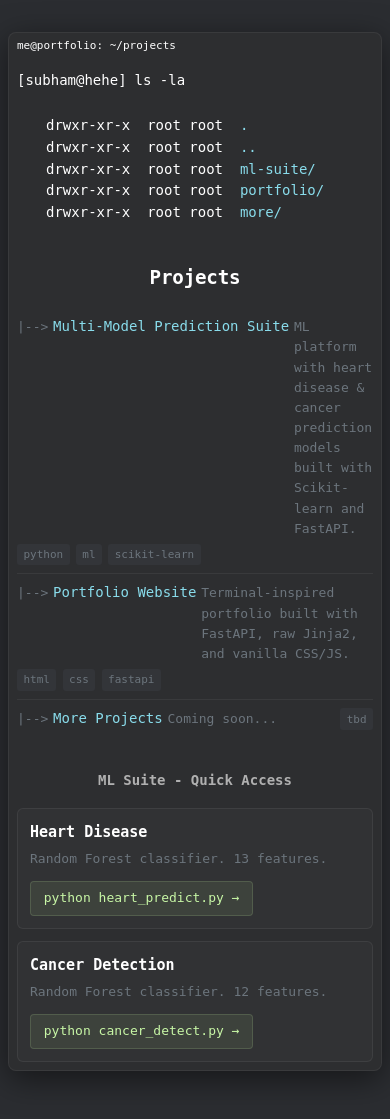
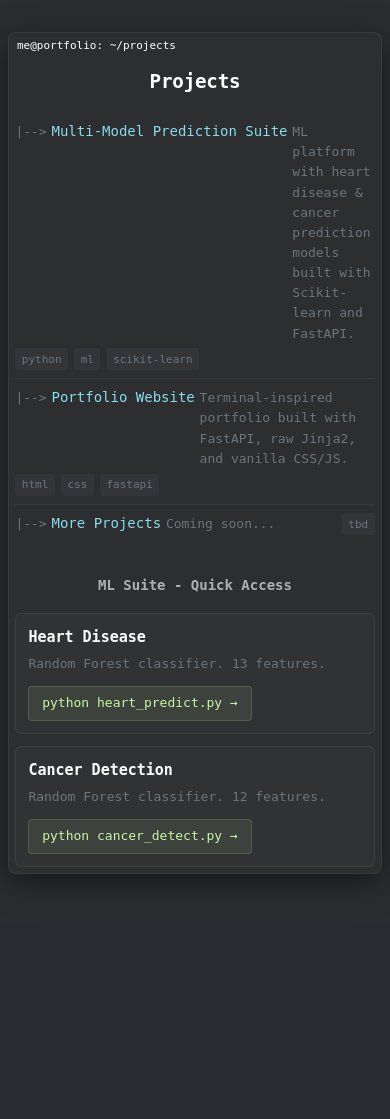
Before and after one commit to itzsubham2006/Portfolilo, a Python web app: template templates/projects.html in a window 390 px wide. Shown: the part 50-1169 px from the top of the page. After the commit the page ends 932 px from the top, so only its background shows below. Run offline with Jinja, Linux system fonts and the light colour scheme; the template is opened without the code that fills it, so the values that code supplies are empty.

Commit message:
removing the linux commands from projects, and little responsive

```diff
--- a/about.html
+++ b/about.html
@@ -39,7 +39,7 @@
                 <!-- <span>File</span><span>Edit</span><span>View</span><span>Search</span><span>Terminal</span><span>Help</span> -->
             </div>
             <div class="tw-body">
-                <div class="section-label"><span class="num">01.</span> about.md</div>
+                <!-- <div class="section-label"><span class="num">01.</span> about.md</div> -->
                 <h2 class="section-title">About Me</h2>
 
                 <div class="about-grid">
--- a/projects.html
+++ b/projects.html
@@ -39,14 +39,14 @@
                 <!-- <span>File</span><span>Edit</span><span>View</span><span>Search</span><span>Terminal</span><span>Help</span> -->
             </div>
             <div class="tw-body">
-                <div class="tw-line"><span class="p">[subham@hehe]</span> <span class="t">ls -la</span></div>
-                <div class="tw-line" style="margin-bottom:1rem;"><span class="s">  </span><span class="t">
+                <!-- <div class="tw-line"><span class="p">[subham@hehe]</span> <span class="t">ls -la</span></div> -->
+                <!-- <div class="tw-line" style="margin-bottom:1rem;"><span class="s">  </span><span class="t">
 drwxr-xr-x  root root  <span style="color:#89dceb">.</span>
 drwxr-xr-x  root root  <span style="color:#89dceb">..</span>
 drwxr-xr-x  root root  <span style="color:#89dceb">ml-suite/</span>
 drwxr-xr-x  root root  <span style="color:#89dceb">portfolio/</span>
 drwxr-xr-x  root root  <span style="color:#89dceb">more/</span>
-                </span></div>
+                </span></div> -->
 
                 <!-- <div class="section-label"><span class="num">03.</span> projects/</div> -->
                 <h2 class="section-title">Projects</h2>
--- a/skills.html
+++ b/skills.html
@@ -84,7 +84,7 @@
                     </div>
                     <div class="skill-card">
                         <div class="skill-top">
-                            <i class="fa-brands fa-html5 skill-icon"></i>
+                            <!-- <i class="fa-brands fa-html5 skill-icon"></i> -->
                             <span class="skill-name">HTML & CSS</span>
                         </div>
                         <div class="skill-desc">Responsive Design, Flexbox, Grid</div>
--- a/static/css/style.css
+++ b/static/css/style.css
@@ -291,6 +291,7 @@ button { font-family: var(--font); cursor: pointer; } */
 
 /* widget output */
 .tw-output { margin-bottom: 2px; }
+.tw-output pre { font-size: clamp(8px, calc(0.4rem + 0.6vw), 13px); overflow-x: auto; }
 .tw-output .green { color: var(--accent); }
 .tw-output .cyan { color: var(--cyan); }
 .tw-output .red { color: var(--red); }
@@ -835,3 +836,9 @@ footer .accent { color: var(--accent); }
     .input-group input, .input-group select { font-size: 14px; }
     .predict-btn { font-size: 14px; padding: 0.5rem 1rem; }
 }
+
+@media (max-width: 464px) {
+    .t-widget-lg .tw-body { padding: 0.4rem; }
+    .tw-line .s { min-width: 0.5em; }
+    .tw-line { gap: 0.25rem; }
+}
--- a/static/js/script.js
+++ b/static/js/script.js
@@ -57,7 +57,27 @@
     function showHihifetch() {
         if (!twOutput) return;
 
-        var art = '<span style="color:#d4d4d4">      _                                              </span>\n' +
+        var compact = window.innerWidth < 465;
+        var art = compact
+? '<span style="color:#d4d4d4">      _                       </span>\n' +
+'<span style="color:#d4d4d4">     | |                      </span>\n' +
+'<span style="color:#d4d4d4">     | |__   __ _  _ __  _   _ </span>\n' +
+'<span style="color:#d4d4d4">     | \'_ \\ / _` || \'_ \\| | | |</span>\n' +
+'<span style="color:#d4d4d4">     | | | | (_| || |_) | |_| |</span>\n' +
+'<span style="color:#d4d4d4">     |_| |_|\\__,_|| .__/ \\__, |</span>\n' +
+'<span style="color:#d4d4d4">                | |     __/ | </span>\n' +
+'<span style="color:#d4d4d4">                |_|    |___/  </span>\n\n' +
+' +---------------------------+\n' +
+' | <span style="color:#89dceb">subham</span>@<span style="color:#d4d4d4">portfolio</span>           |\n' +
+' +---------------------------+\n' +
+' | OS   PortfolioOS 5.15.0   |\n' +
+' | Host subham.dev           |\n' +
+' | Kern x86_64 ML Neural Net |\n' +
+' | Py   3.12.0               |\n' +
+' | ML   TF, PyTorch, Scikit  |\n' +
+' | Loc  India                |\n' +
+' +---------------------------+'
+: '<span style="color:#d4d4d4">      _                                              </span>\n' +
 '<span style="color:#d4d4d4">     | |                                             </span>\n' +
 '<span style="color:#d4d4d4">     | |__   __ _  _ __  _   _  ___  ___            </span>\n' +
 '<span style="color:#d4d4d4">     | \'_ \\ / _` || \'_ \\| | | |/ _ \\/ __|           </span>\n' +
@@ -83,7 +103,7 @@
 
         var outLine = document.createElement('div');
         outLine.className = 'tw-line fade-in';
-        outLine.innerHTML = '<span class="s">  </span><pre style="margin:0;padding:0;font-size:12px;line-height:1.4;white-space:pre;color:#b0b0b0;font-family:inherit">' + art + '</pre>';
+        outLine.innerHTML = '<span class="s">  </span><pre style="margin:0;padding:0;line-height:1.4;white-space:pre;color:#b0b0b0;font-family:inherit">' + art + '</pre>';
         twOutput.appendChild(outLine);
 
         if (twBody) twBody.scrollTop = twBody.scrollHeight;
--- a/templates/about.html
+++ b/templates/about.html
@@ -39,7 +39,7 @@
                 <!-- <span>File</span><span>Edit</span><span>View</span><span>Search</span><span>Terminal</span><span>Help</span> -->
             </div>
             <div class="tw-body">
-                <div class="section-label"><span class="num">01.</span> about.md</div>
+                <!-- <div class="section-label"><span class="num">01.</span> about.md</div> -->
                 <h2 class="section-title">About Me</h2>
 
                 <div class="about-grid">
--- a/templates/projects.html
+++ b/templates/projects.html
@@ -39,14 +39,14 @@
                 <!-- <span>File</span><span>Edit</span><span>View</span><span>Search</span><span>Terminal</span><span>Help</span> -->
             </div>
             <div class="tw-body">
-                <div class="tw-line"><span class="p">[subham@hehe]</span> <span class="t">ls -la</span></div>
-                <div class="tw-line" style="margin-bottom:1rem;"><span class="s">  </span><span class="t">
+                <!-- <div class="tw-line"><span class="p">[subham@hehe]</span> <span class="t">ls -la</span></div> -->
+                <!-- <div class="tw-line" style="margin-bottom:1rem;"><span class="s">  </span><span class="t">
 drwxr-xr-x  root root  <span style="color:#89dceb">.</span>
 drwxr-xr-x  root root  <span style="color:#89dceb">..</span>
 drwxr-xr-x  root root  <span style="color:#89dceb">ml-suite/</span>
 drwxr-xr-x  root root  <span style="color:#89dceb">portfolio/</span>
 drwxr-xr-x  root root  <span style="color:#89dceb">more/</span>
-                </span></div>
+                </span></div> -->
 
                 <!-- <div class="section-label"><span class="num">03.</span> projects/</div> -->
                 <h2 class="section-title">Projects</h2>
--- a/templates/skills.html
+++ b/templates/skills.html
@@ -84,7 +84,7 @@
                     </div>
                     <div class="skill-card">
                         <div class="skill-top">
-                            <i class="fa-brands fa-html5 skill-icon"></i>
+                            <!-- <i class="fa-brands fa-html5 skill-icon"></i> -->
                             <span class="skill-name">HTML & CSS</span>
                         </div>
                         <div class="skill-desc">Responsive Design, Flexbox, Grid</div>
--- a/templates/terminal.html
+++ b/templates/terminal.html
@@ -48,7 +48,7 @@
                 </div>
 
                 <div class="tw-input-row">
-                    <span class="ip">[subham@hehe]</span>
+                    <span class="ip">[subham@hehe] </span>
                     <input type="text" class="tw-input" id="cmdInput" placeholder="" autocomplete="on" spellcheck="false">
                 </div>
 
```
Also changed, not shown: css/style.css (+7 -0 lines), js/script.js (+22 -2 lines), templates/index.html (+1 -8 lines).
